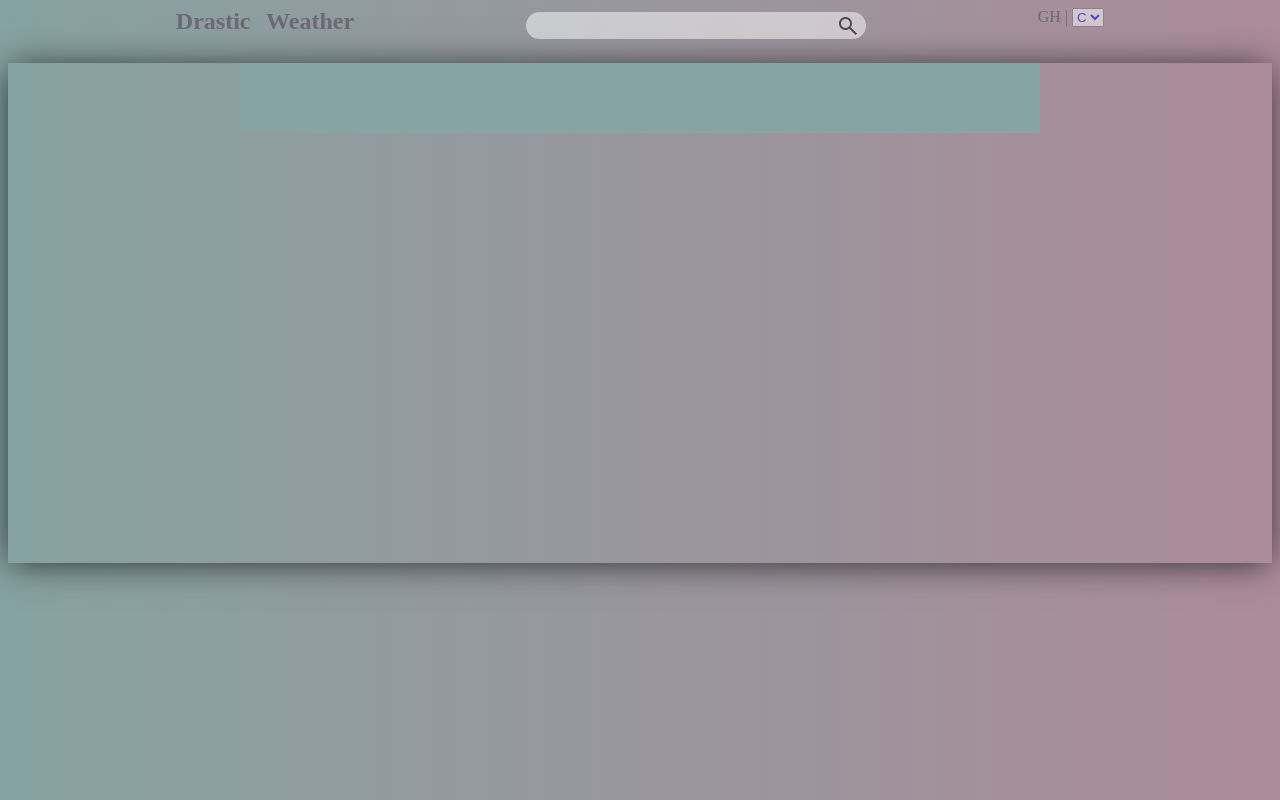
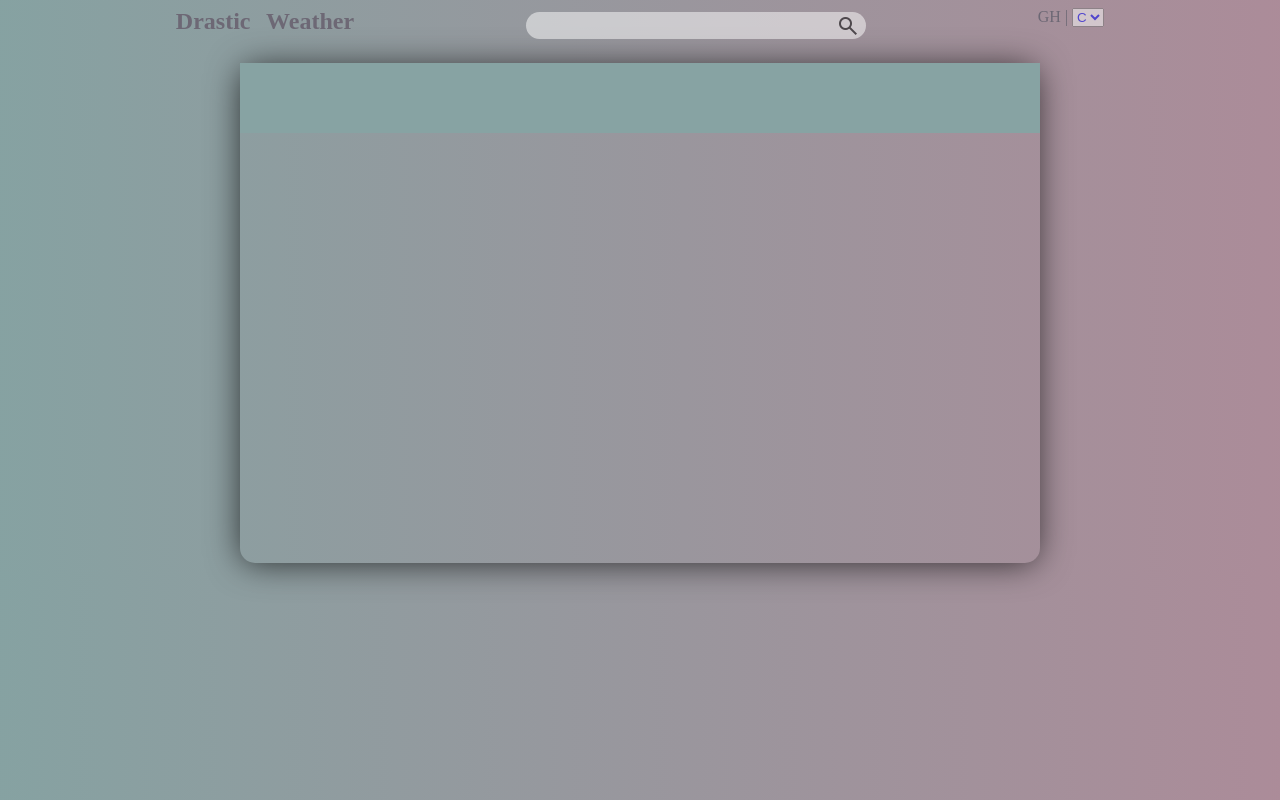
Before and after one commit to Awudu-Jamal1/Weather-App, a plain HTML site: page index.html in a window 1280 px wide. Drawn offline with nearby package versions, Linux system fonts and the light colour scheme; no server answers.

Commit message:
re change

```diff
--- a/app.scss
+++ b/app.scss
@@ -47,7 +47,7 @@ margin-top: 20px;
     justify-content: center;
     width: 100%;
     text-align: center;
-    box-shadow: -1px 2px 34px -3px rgba(0,0,0,0.75);
+
 
     .inner{
         border-radius: 15px;
@@ -55,6 +55,7 @@ margin-top: 20px;
 
         width: 800px;
         height: 500px;
+        box-shadow: -1px 2px 34px -3px rgba(0,0,0,0.75);
     }
 }
 
```
Also changed, not shown: app.css, 1 other file.
